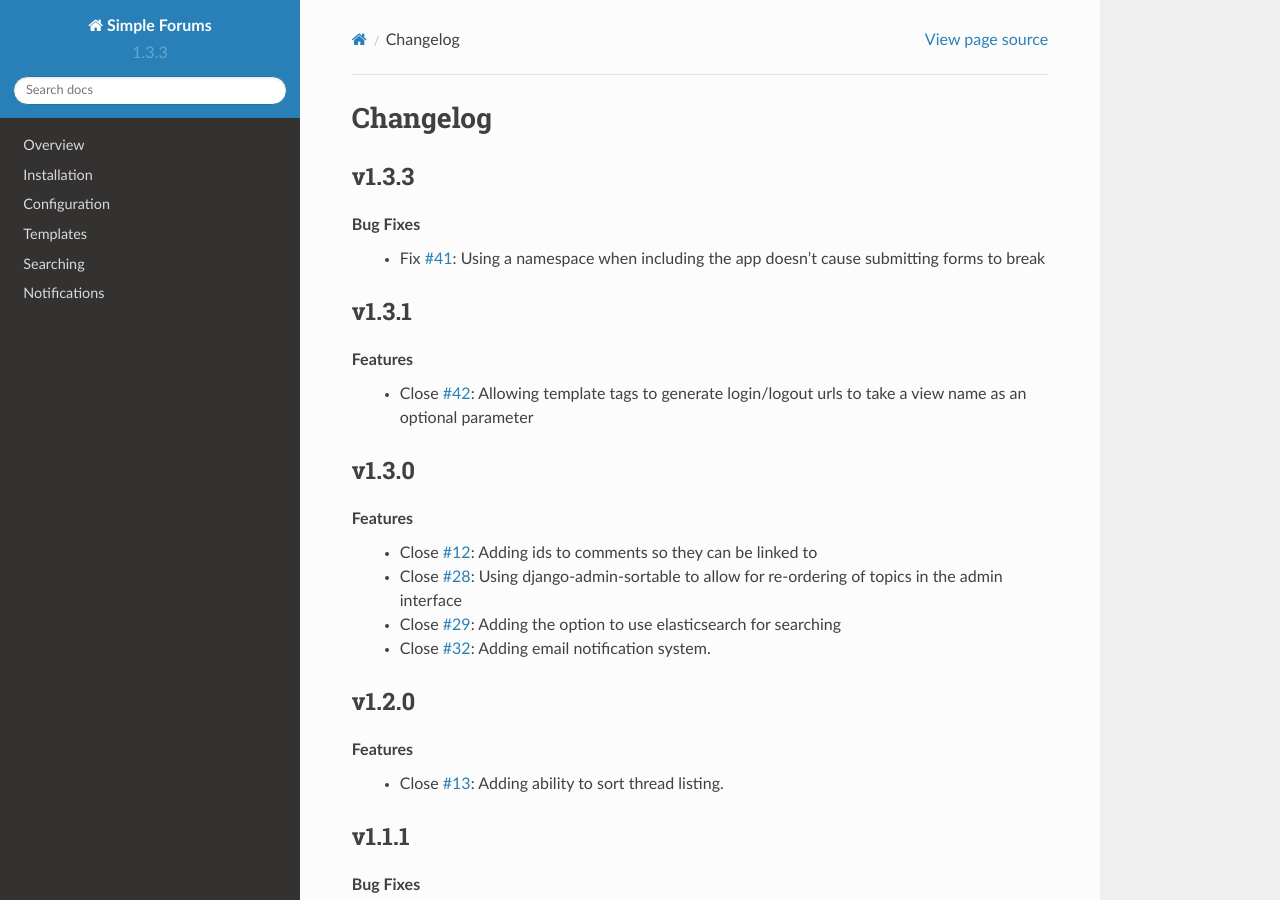
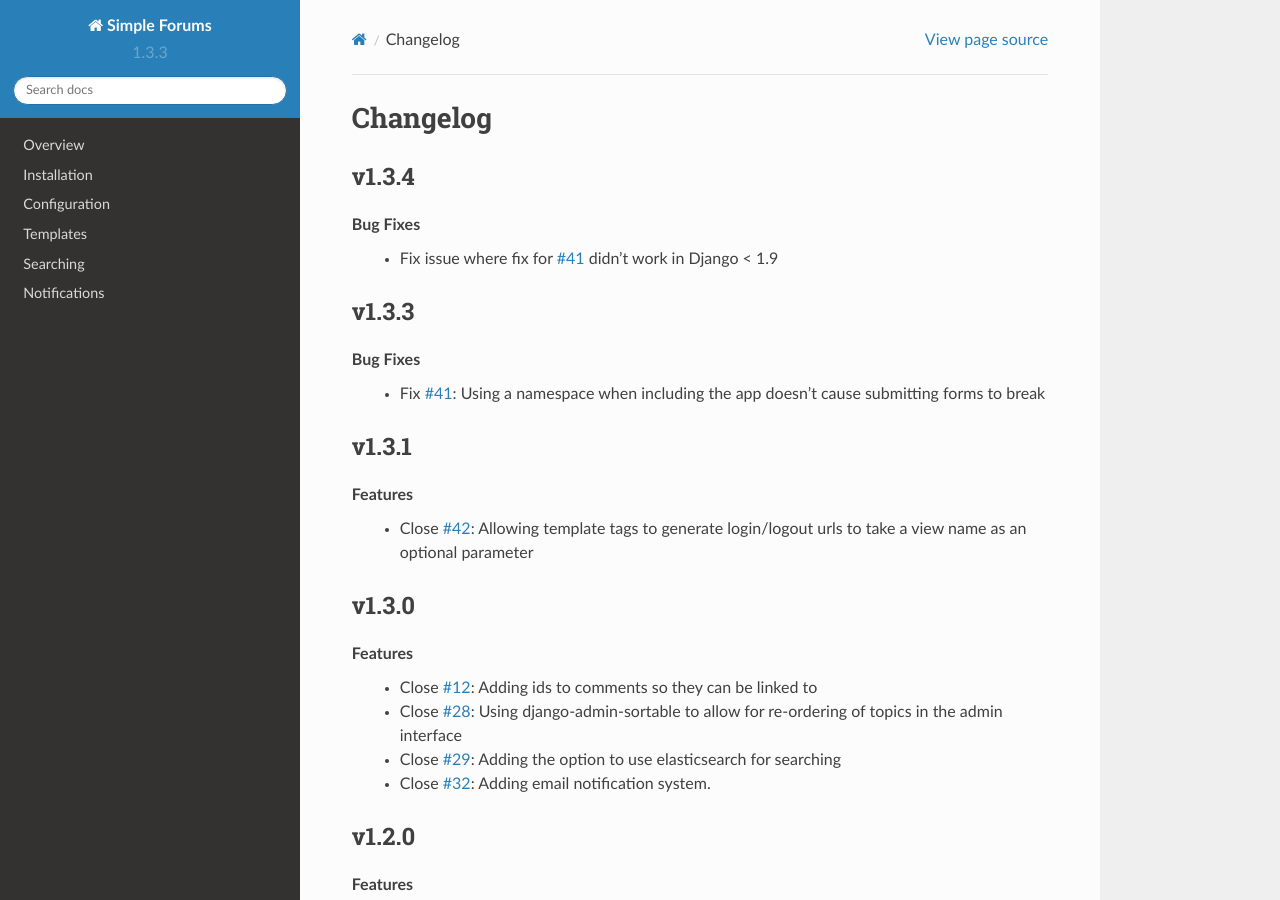
Before and after one commit to cdriehuys/django_simple_forums, a Sphinx documentation site: the page built from docs/changelog.rst, in a window 1280 px wide and 900 px high. Built offline with Sphinx 7.4.7 and the Read the Docs theme 2.0.0, drawn with Linux system fonts in a browser that asks for light colours.

Commit message:
Documenting fix.

```diff
--- a/docs/changelog.rst
+++ b/docs/changelog.rst
@@ -1,5 +1,10 @@
 Changelog
 =========
+
+v1.3.4
+------
+Bug Fixes
+  * Fix issue where fix for `#41`_ didn't work in Django < 1.9
 
 v1.3.3
 ------
```
